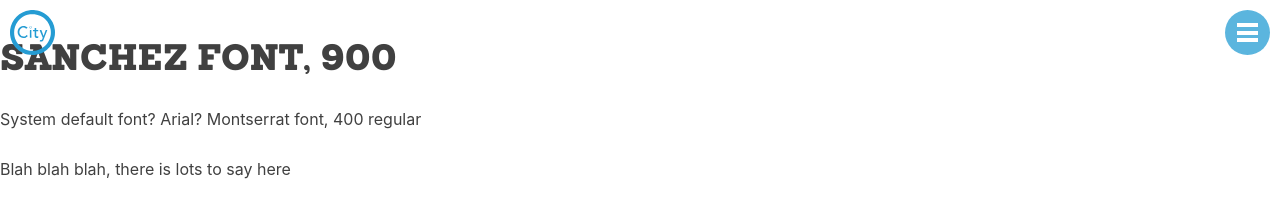
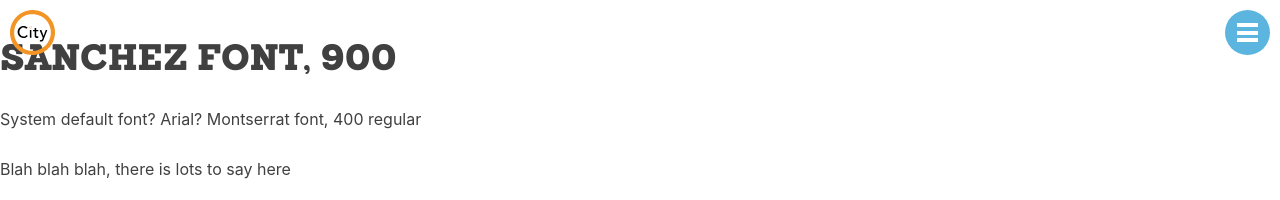
Before and after one commit to woodcox/city-jekyll, a Jekyll site: the page built from pages/fonttest.md, in a window 1280 px wide. Shown: the top 200 px of the page. Built offline with Jekyll 4.4.1, drawn with Linux system fonts in a browser that asks for light colours.

Commit message:
Update _navigation.scss

```diff
--- a/_sass/layouts/_navigation.scss
+++ b/_sass/layouts/_navigation.scss
@@ -11,7 +11,6 @@
     position: fixed;
     z-index: 205;
     path {
-      fill: $primary-color;
     }
   }
   .toggle-svg .city-svg-logo path {
```
